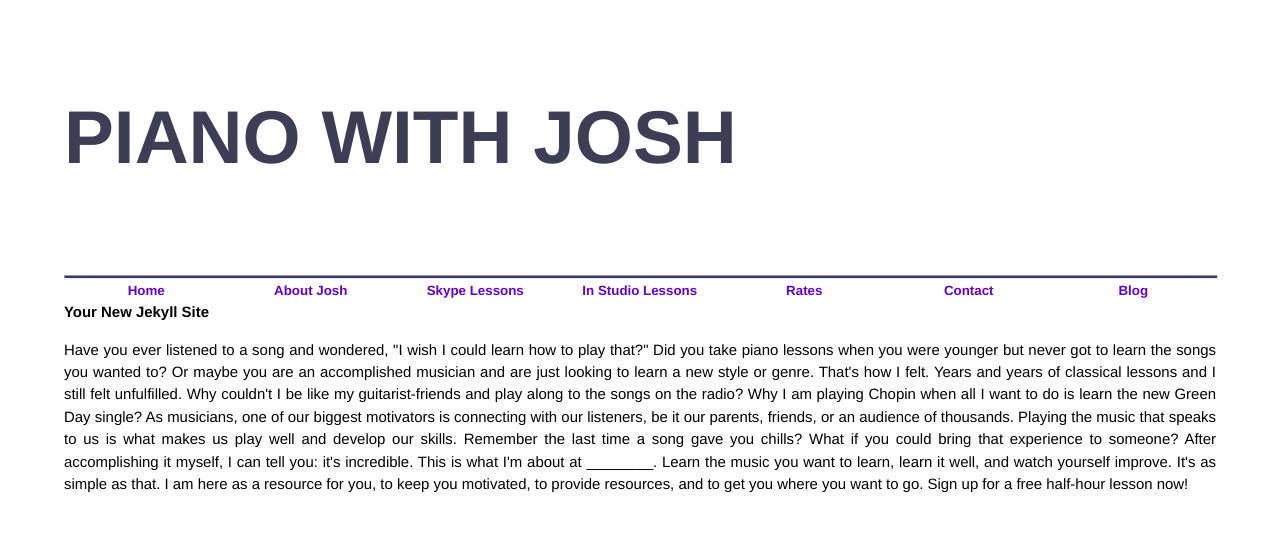
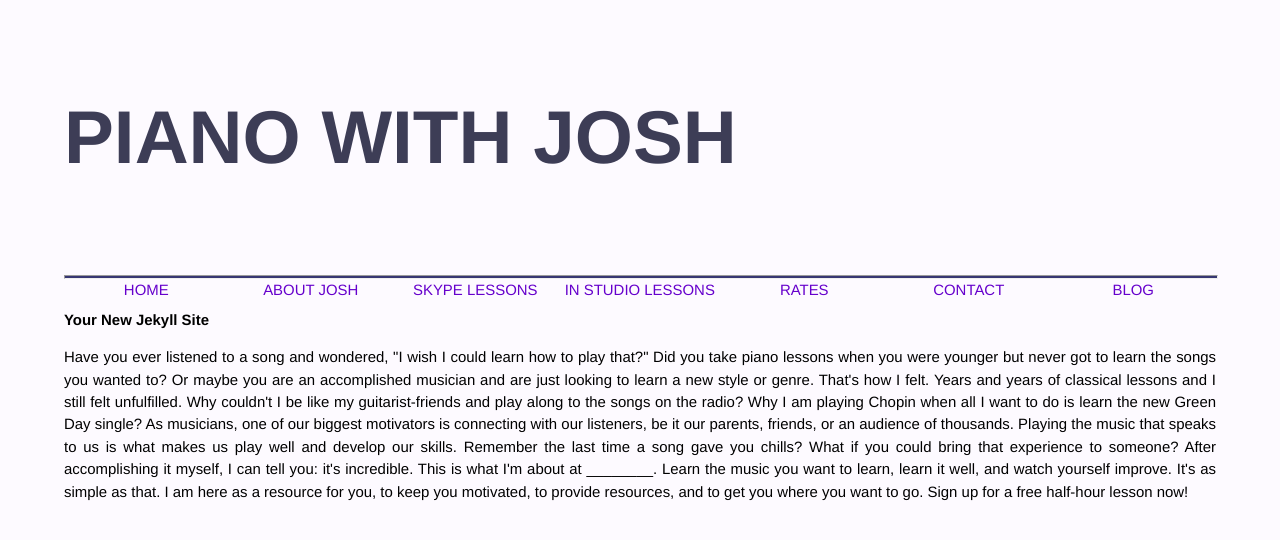
Before and after one commit to PianoWithJosh/PianoWithJosh.github.io, a Jekyll site: the page built from index.html, in a window 1280 px wide. Shown: the top 540 px of the page. Built offline with Jekyll 4.4.1, drawn with Linux system fonts in a browser that asks for light colours; Markdown is read by kramdown in place of the engine named in the settings.

Commit message:
More styling of navbar

```diff
--- a/_layouts/base.html
+++ b/_layouts/base.html
@@ -22,14 +22,14 @@
   <hr/>
    <div id="navbar">
     <ul>
-     <li><a href="/">Home</a></li>
-     <li><a href="/about/">About Josh</a></li>
-     <li><a href="/skypelessons/">Skype Lessons</a></li>
+     <li><a href="/">HOME</a></li>
+     <li><a href="/about/">ABOUT JOSH</a></li>
+     <li><a href="/skypelessons/">SKYPE LESSONS</a></li>
 
-     <li><a href="/instudiolessons/">In Studio Lessons</a></li>
-     <li><a href="/rates/">Rates</a></li>
-     <li><a href="/contact/">Contact</a></li>
-     <li><a href="/blog/">Blog</a></li>
+     <li><a href="/instudiolessons/">IN STUDIO LESSONS</a></li>
+     <li><a href="/rates/">RATES</a></li>
+     <li><a href="/contact/">CONTACT</a></li>
+     <li><a href="/blog/">BLOG</a></li>
    </ul>
   </div>
  </div>
--- a/css/main.css
+++ b/css/main.css
@@ -14,6 +14,7 @@
   font: 13.34px Helvetica, Arial, sans-serif;
   font-size: small;
   text-align: center;
+  background-color: #FDFAFF;
 }
 
 h1, h2, h3, h4, h5, h6 {
@@ -28,6 +29,7 @@
 
 #navbar {
   margin: 0 auto;
+  margin-bottom: 30px;
 }
 
 #navbar ul li {
@@ -36,10 +38,11 @@
   list-style-type: none;
   text-align: center;
 }
+
 #navbar ul li a {
   text-decoration: none;
-   font: 13.34px Helvetica, Arial, sans-serif;
-   font-weight: bold;
+   font-family: "HelveticaNeue-Light", "Helvetica Neue Light", "Helvetica Neue", Helvetica, Arial, "Lucida Grande", sans-serif;
+  font-weight: 300;
    color: #6600CC;
 }
 
@@ -75,7 +78,6 @@
   width: 90%;
   margin: 0 auto;
   line-height: 1.5em;
-  background-color: white;
 }
 
 .site header {
@@ -83,7 +85,6 @@
   display: block;
   background-repeat: no-repeat;
   font-family: "HelveticaNeue-Light", "Helvetica Neue Light", "Helvetica Neue", Helvetica, Arial, "Lucida Grande", sans-serif;
-  font-weight: 300;
   font-size: 5em;
   font-weight: bold;
   line-height: 100%;
```
